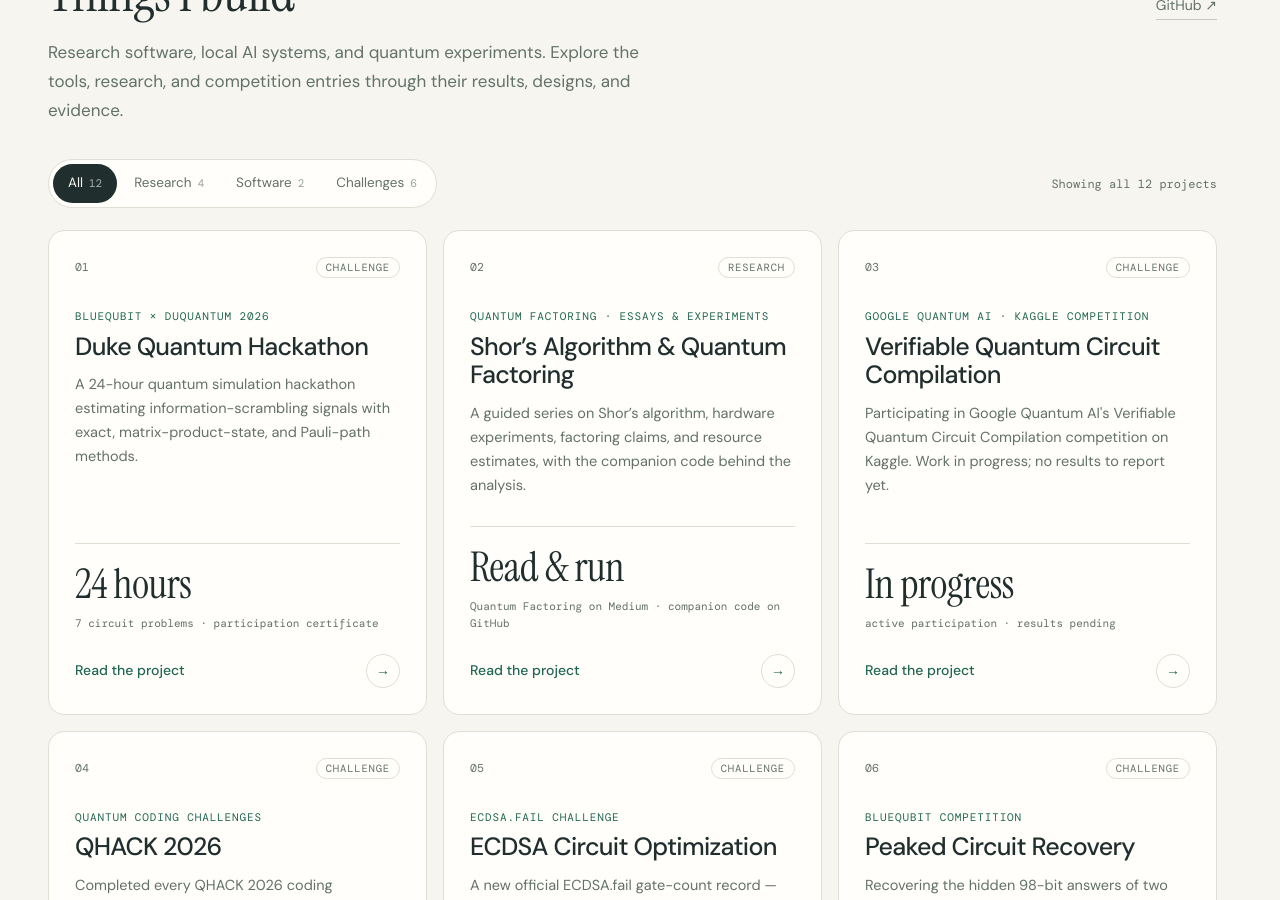
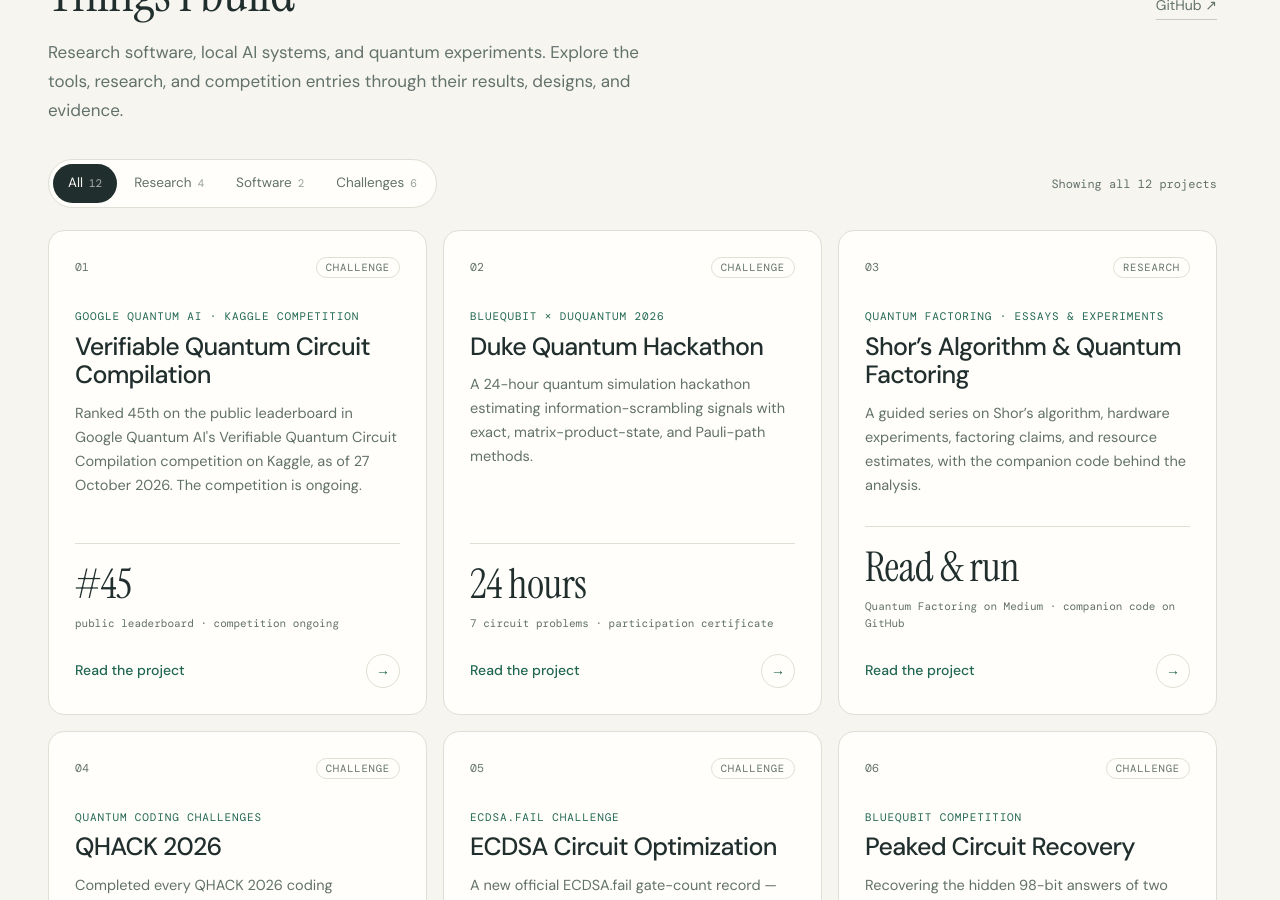
Before and after one commit to MonitSharma/portfolio, a Jekyll site: the page built from projects.html, in a window 1280 px wide and 900 px high, scrolled down 258 px. Built offline with Jekyll 4.4.1, drawn with Linux system fonts in a browser that asks for light colours.

Commit message:
Update Google Quantum AI project with rank 45 leaderboard

```diff
--- a/_data/projects.yml
+++ b/_data/projects.yml
@@ -95,19 +95,31 @@
     url: https://github.com/MonitSharma/medium_articles/blob/main/sometimes-too-slow-for-shor/part_iii/resource_estimation.py
 - title: Verifiable Quantum Circuit Compilation
   slug: kaggle-quantum-compilation
-  updated_at: "2026-10-24T09:01:36+08:00"
+  updated_at: "2026-10-27T10:18:29+08:00"
   page: /work/kaggle-quantum-compilation/
   category: Google Quantum AI · Kaggle competition
   type: challenge
-  summary: Participating in Google Quantum AI's Verifiable Quantum Circuit
-    Compilation competition on Kaggle. Work in progress; no results to report yet.
-  metric: In progress
-  metric_label: active participation · results pending
+  summary: Ranked 45th on the public leaderboard in Google Quantum AI's Verifiable
+    Quantum Circuit Compilation competition on Kaggle, as of 27 October 2026.
+    The competition is ongoing.
+  metric: '#45'
+  metric_label: public leaderboard · competition ongoing
   source_url: https://www.kaggle.com/competitions/google-verifiable-quantum-circuit-compilation
   source_label: View the competition
+  leaderboard_url: https://www.kaggle.com/competitions/google-verifiable-quantum-circuit-compilation/leaderboard
+  ranking_date: 27 October 2026
+  figures:
+  - src: assets/imgs/kaggle-quantum-compilation/leaderboard-20261027.png
+    width: 1280
+    height: 720
+    alt: Kaggle public leaderboard showing Monit Sharma at rank 45 in Google Quantum AI's Verifiable Quantum Circuit Compilation competition.
+    caption: Public leaderboard · 27 October 2026
+    insight: Monit Sharma at rank 45. The competition is ongoing; standings may change.
   resources:
   - label: Google Quantum AI – Verifiable Quantum Circuit Compilation
     url: https://www.kaggle.com/competitions/google-verifiable-quantum-circuit-compilation
+  - label: Public leaderboard
+    url: https://www.kaggle.com/competitions/google-verifiable-quantum-circuit-compilation/leaderboard
 - title: QHACK 2026
   slug: qhack
   updated_at: "2026-10-22T18:45:04+08:00"
```
Also changed, not shown: _includes/project-pages/kaggle-quantum-compilation.html (+5 -5 lines), assets/imgs/kaggle-quantum-compilation/leaderboard-20261027.png (added).
